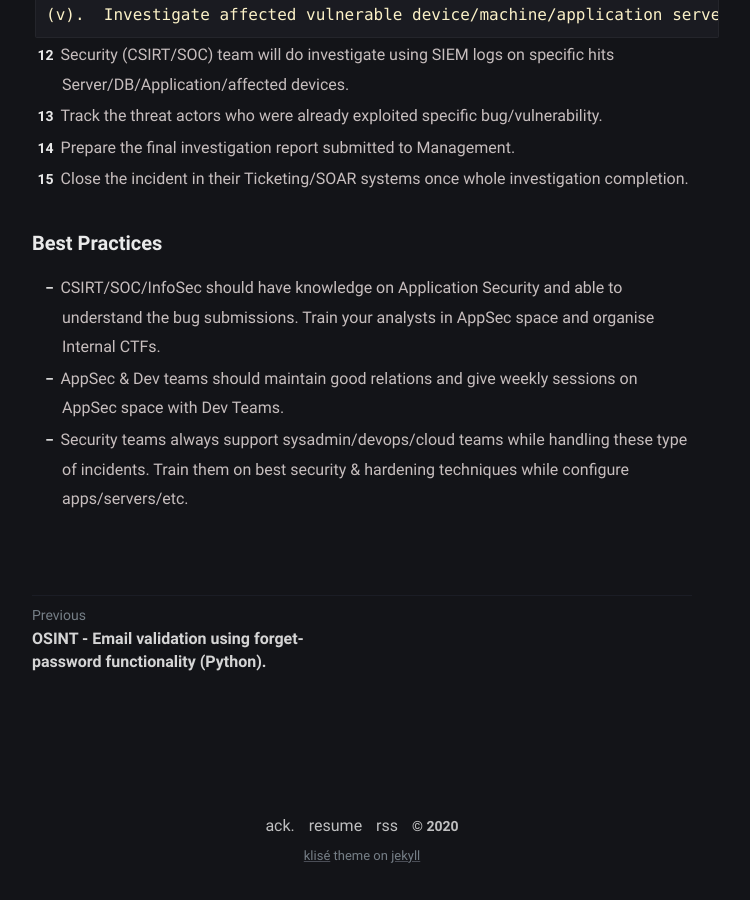
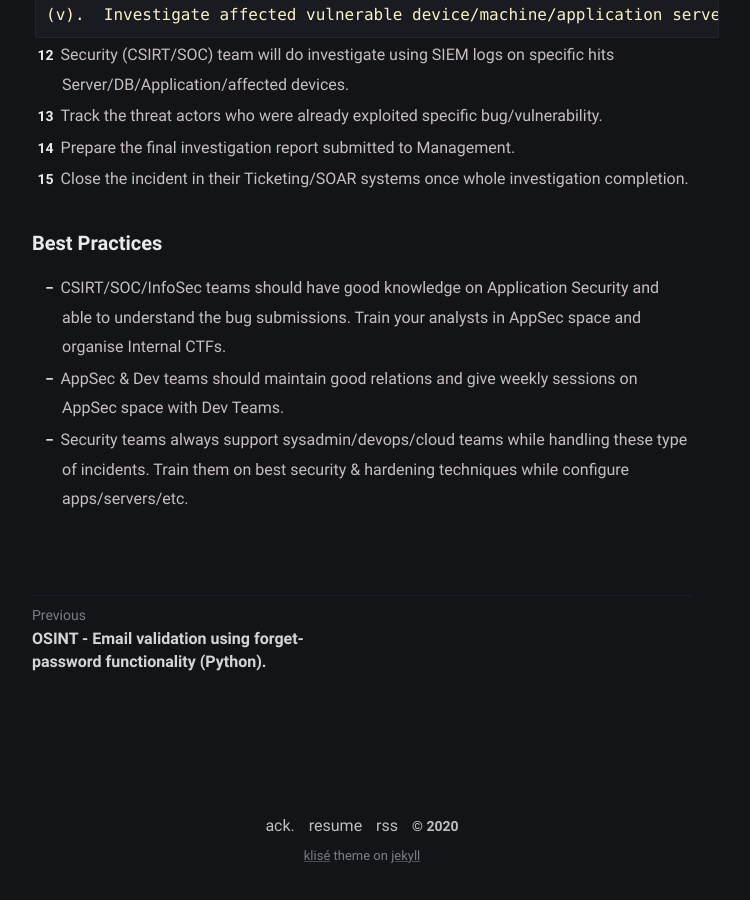
Before and after one commit to zer0trustsec/zer0trustsec.github.io, a Jekyll site: the page built from _posts/blueteam-bugbounty-triage-organization/2020-09-20-blueteam-bugbounty-triage-organization.md, in a window 1280 px wide and 900 px high, scrolled down 5162 px. Shown: the whole window, without its empty margins (278-1028 px from the left). Built offline with Jekyll 4.4.1, drawn with Linux system fonts in a browser that asks for light colours.

Commit message:
Update 2020-09-20-blueteam-bugbounty-triage-organization.md

```diff
--- a/_posts/blueteam-bugbounty-triage-organization/2020-09-20-blueteam-bugbounty-triage-organization.md
+++ b/_posts/blueteam-bugbounty-triage-organization/2020-09-20-blueteam-bugbounty-triage-organization.md
@@ -90,6 +90,6 @@ If any bug bounty incident is becomes a data breach incident, this team should h
 15. Close the incident in their Ticketing/SOAR systems once whole investigation completion.
 
 #### Best Practices
-- CSIRT/SOC/InfoSec should have knowledge on Application Security and able to understand the bug submissions. Train your analysts in AppSec space and organise Internal CTFs.
+- CSIRT/SOC/InfoSec teams should have good knowledge on Application Security and able to understand the bug submissions. Train your analysts in AppSec space and organise Internal CTFs.
 - AppSec & Dev teams should maintain good relations and give weekly sessions on AppSec space with Dev Teams.
 - Security teams always support sysadmin/devops/cloud teams while handling these type of incidents. Train them on best security & hardening techniques while configure apps/servers/etc.
```
